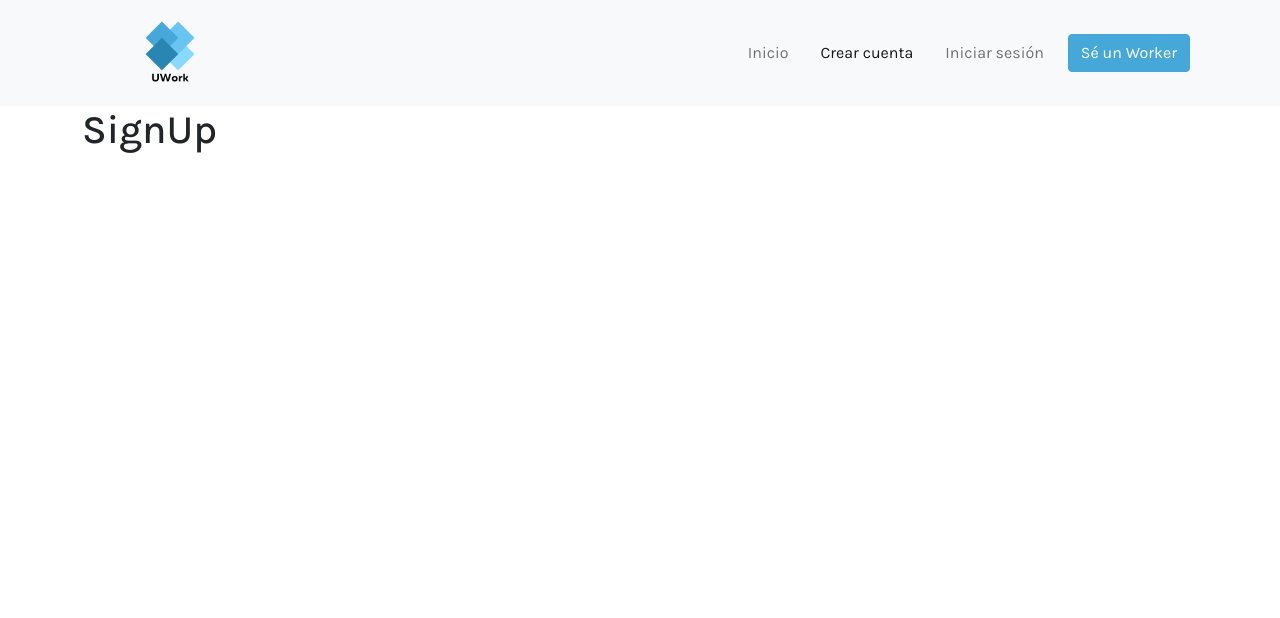
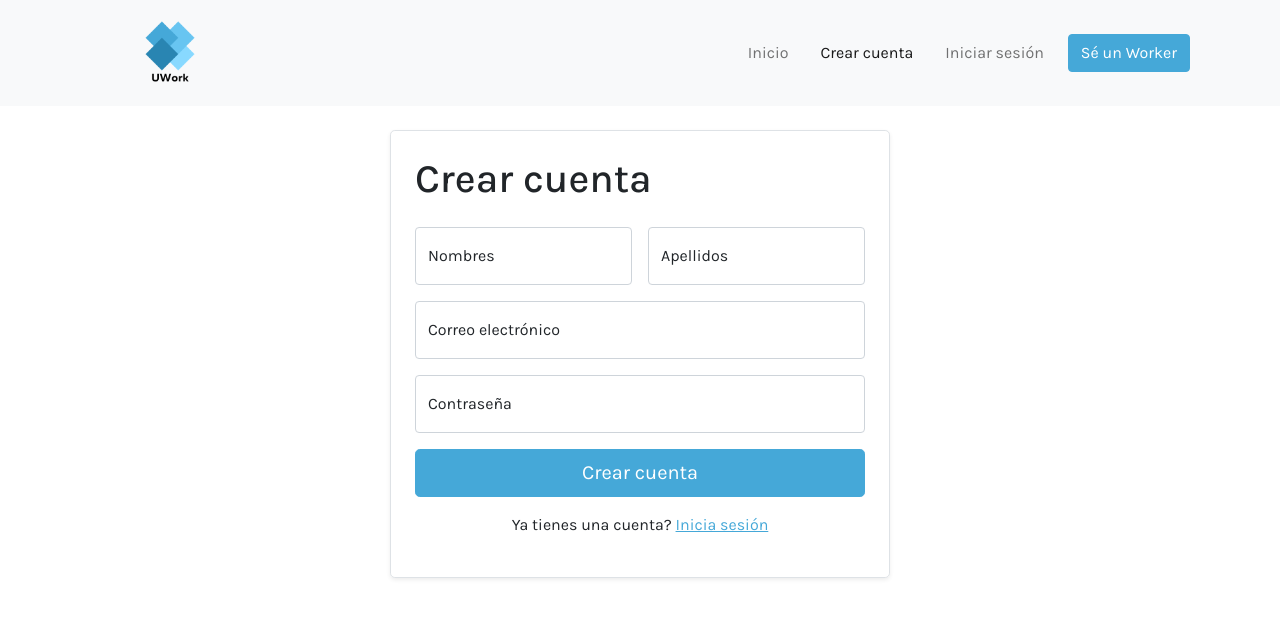
Before and after one commit to laznar/UWork, a React (Create React App) app: page /auth/register in a window 1280 px wide. Shown: the top 618 px of the page. Built offline with nearby package versions, Linux system fonts and the light colour scheme.

Commit message:
refactor: add login and signup forms

```diff
--- a/src/components/NavBar.js
+++ b/src/components/NavBar.js
@@ -1,5 +1,5 @@
 import Logo from '../assets/img/logo.png';
-import { NavLink, Link, Redirect } from 'react-router-dom';
+import { NavLink, Link } from 'react-router-dom';
 
 const NavBar = () => {
   return (
@@ -58,10 +58,7 @@ const NavBar = () => {
             </li>
 
             <li className="nav-item mx-lg-2">
-              <button
-                onClick={() => <Redirect to="/auth/login" />}
-                className="btn btn-primary text-white"
-              >
+              <button className="btn btn-primary text-white">
                 Sé un Worker
               </button>
             </li>
--- a/src/components/auth/LogIn.js
+++ b/src/components/auth/LogIn.js
@@ -1,8 +1,47 @@
+import { Link } from 'react-router-dom';
+
 const LogIn = () => {
   return (
-    <div>
-      <h1>Log In</h1>
-    </div>
+    <>
+      <h1 className="mb-4">Inicia sesión</h1>
+      <form action="" className="row g-3">
+        <div className="col-12">
+          <div className="form-floating">
+            <input
+              autoComplete="off"
+              type="email"
+              className="form-control"
+              id="email"
+              placeholder="Correo electrónico"
+            />
+            <label htmlFor="email">Correo electrónico</label>
+          </div>
+        </div>
+
+        <div className="col-12">
+          <div className="form-floating">
+            <input
+              autoComplete="off"
+              type="password"
+              className="form-control"
+              id="password"
+              placeholder="Contraseña"
+            />
+            <label htmlFor="password">Contraseña</label>
+          </div>
+        </div>
+
+        <div className="col-12">
+          <button className="btn btn-primary btn-lg text-white col-12">
+            Iniciar sesión
+          </button>
+        </div>
+
+        <p className="col-12 text-center">
+          No tienes una cuenta? <Link to="/auth/register">Regístrate</Link>
+        </p>
+      </form>
+    </>
   );
 };
 
--- a/src/components/auth/SignUp.js
+++ b/src/components/auth/SignUp.js
@@ -1,8 +1,73 @@
+import { Link } from 'react-router-dom';
+
 const SignUp = () => {
   return (
-    <div>
-      <h1>SignUp</h1>
-    </div>
+    <>
+      <h1 className="mb-4">Crear cuenta</h1>
+      <form action="" className="row g-3">
+        <div className="col-6">
+          <div className="form-floating">
+            <input
+              autoComplete="off"
+              type="text"
+              className="form-control"
+              id="name"
+              placeholder="Nombres"
+            />
+            <label htmlFor="name">Nombres</label>
+          </div>
+        </div>
+
+        <div className="col-6">
+          <div className="form-floating">
+            <input
+              autoComplete="off"
+              type="text"
+              className="form-control"
+              id="lastName"
+              placeholder="Apellidos"
+            />
+            <label htmlFor="lastName">Apellidos</label>
+          </div>
+        </div>
+
+        <div className="col-12">
+          <div className="form-floating">
+            <input
+              autoComplete="off"
+              type="email"
+              className="form-control"
+              id="email"
+              placeholder="Correo electrónico"
+            />
+            <label htmlFor="email">Correo electrónico</label>
+          </div>
+        </div>
+
+        <div className="col-12">
+          <div className="form-floating">
+            <input
+              autoComplete="off"
+              type="password"
+              className="form-control"
+              id="password"
+              placeholder="Contraseña"
+            />
+            <label htmlFor="password">Contraseña</label>
+          </div>
+        </div>
+
+        <div className="col-12">
+          <button className="btn btn-primary btn-lg text-white col-12">
+            Crear cuenta
+          </button>
+        </div>
+
+        <p className="col-12 text-center">
+          Ya tienes una cuenta? <Link to="/auth/login">Inicia sesión</Link>
+        </p>
+      </form>
+    </>
   );
 };
 
--- a/src/router/AppRouter.js
+++ b/src/router/AppRouter.js
@@ -14,8 +14,6 @@ const AppRouter = () => {
     <Router>
       <NavBar />
       <div className="container">
-        {/* A <Switch> looks through its children <Route>s and
-        renders the first one that matches the current URL. */}
         <Switch>
           <Route path="/auth" component={AuthRoutes} />
           <Route exact path="/" component={Home} />
--- a/src/router/AuthRoutes.js
+++ b/src/router/AuthRoutes.js
@@ -4,7 +4,10 @@ import SignUp from '../components/auth/SignUp';
 
 const AuthRoutes = () => {
   return (
-    <div>
+    <div
+      style={{ maxWidth: 500 }}
+      className="mx-auto mt-4 border rounded-3 p-4 shadow-sm"
+    >
       <Switch>
         <Route exact path="/auth/register" component={SignUp} />
         <Route exact path="/auth/login" component={LogIn} />
```
